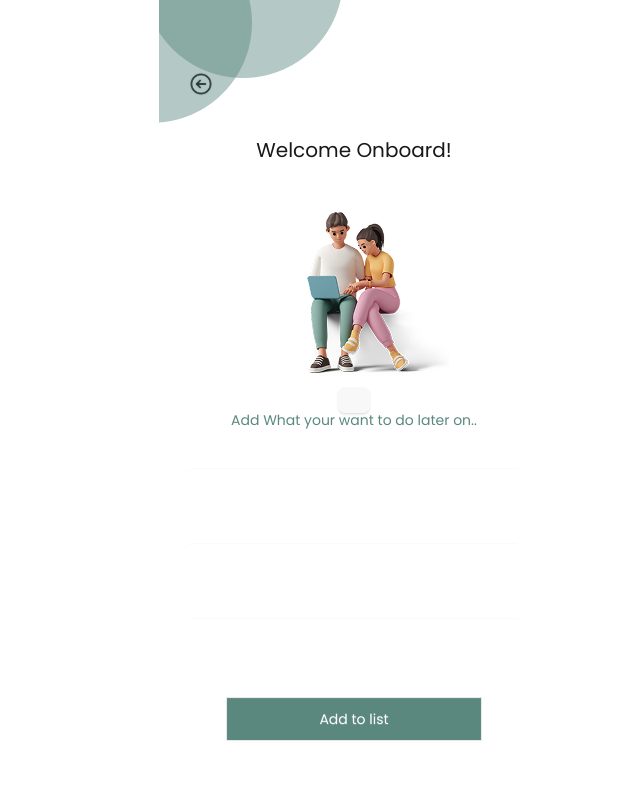
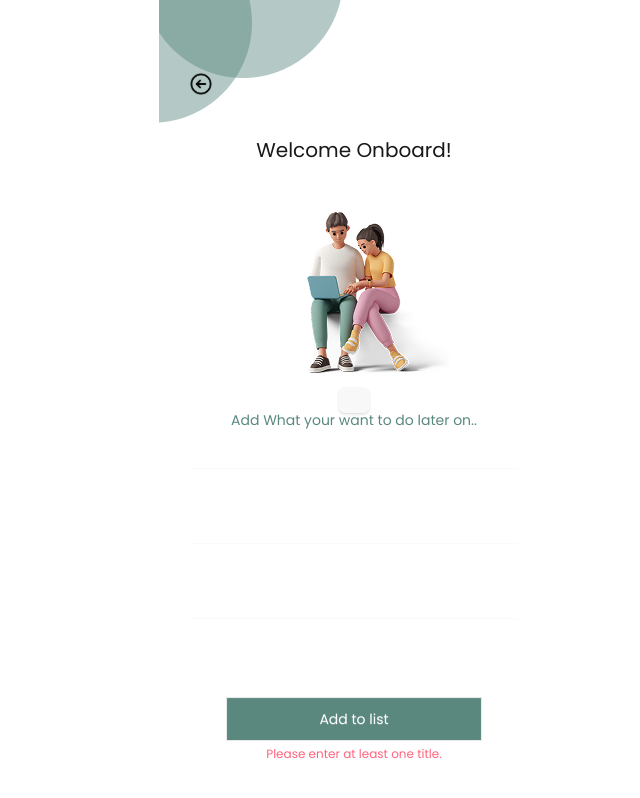
Before and after one commit to gogoyun/todo, a Vue app: page /add in a window 1280 px wide. Shown: the top 798 px of the page, without its empty margins (286-926 px from the left). Built offline with nearby package versions, Linux system fonts and the light colour scheme; the HTML template or start-up script is replaced by a standard one; what tailwindcss-animated would draw is missing.

Commit message:
add yup must-one-title rule, header back router

```diff
--- a/src/components/Add.vue
+++ b/src/components/Add.vue
@@ -1,18 +1,55 @@
 <script setup lang="ts">
+import { useForm, Field } from 'vee-validate'
+import * as yup from 'yup'
+import { useI18n } from 'vue-i18n'
+const { t } = useI18n()
+const schema = yup.object({
+	titles: yup.array()
+		.of(
+			yup.object({
+				titles: yup.string().nullable(),
+			})
+		)
+		.test(
+			'must-one-title', // 定義驗證規則名稱
+			t('validate.titleRequired'), // 當驗證失敗時顯示的錯誤訊息
+			(value) => {
+				// 如果整個陣列不存在或為空，直接返回 false
+				if (!value || value.length === 0) {
+					return false;
+				}
+				// 其中一個有值返回true
+				return value.some(item => item && item.title && item.title.trim() !== '');
+			}
+		),
+});
+const { handleSubmit, errors } = useForm({
+	validationSchema: schema,
+})
+const formSubmit = handleSubmit(async(values) => {
+	console.log(values);
+},(errors) => {
+	console.log("errors", errors);
+})
 </script>
 
 <template>
+	<form @submit.prevent="formSubmit">
 		<div class="flex flex-col justify-center content-center text-center">
 			<h1 class="text-xl mt-2 mb-6">Welcome Onboard!</h1>
 			<img src="@/assets/images/add_pic.png" class="inline-block mx-auto my-6" alt="welcome back!">
 			<p class="text-sm/6 text-primary pb-8">Add What your want to do later on..</p>
 			<fieldset class="fieldset flex flex-col grow gap-7 mb-5">
-			<input type="text" class="input w-full h-[47px] border-0 rounded-[11px]">
-			<input type="text" class="input w-full h-[47px] border-0 rounded-[11px]">
-			<input type="text" class="input w-full h-[47px] border-0 rounded-[11px]">
+				<div v-for="index in 3">
+					<Field type="text" class="input w-full h-[47px] border-0 rounded-[11px]" :name="`titles[${index-1}].title`" />
+				</div>
 			</fieldset>
-		<div class="mt-2 mb-10"><button class="btn btn-md btn-wide bg-primary text-base-100 font-normal rounded-none h-[44px]">Add to list</button></div>
+			<div class="mt-2 mb-10">
+				<button type="submit" class="btn btn-md btn-wide bg-primary text-base-100 font-normal rounded-none h-[44px]">Add to list</button>
+				<div class="error-text mt-1 px-1 h-[18px]">{{ errors.titles }}</div>
 			</div>
+		</div>
+	</form>
 </template>
 <style scoped>
 </style>
--- a/src/components/Header.vue
+++ b/src/components/Header.vue
@@ -1,8 +1,9 @@
 <script setup lang="ts">
 	import { computed } from 'vue';
-import BackArrowIcon from './icons/BackArrowIcon.vue';
-  import { useRoute } from 'vue-router'
+  import BackArrowIcon from './icons/BackArrowIcon.vue';
+  import { useRoute, useRouter } from 'vue-router'
   const route = useRoute();
+  const router = useRouter();
   const showArrow = computed(() => {
     if (route.name === 'list') {
       return 'hidden';
@@ -13,7 +14,7 @@ import BackArrowIcon from './icons/BackArrowIcon.vue';
 <header>
   <img src="@/assets/images/header_circle.png" class="header-bg" />
   <div class="top pt-16 px-6" :class="showArrow">
-		<button class="btn btn-ghost p-0"><BackArrowIcon /></button>
+		<button class="btn btn-ghost p-0" @click="router.go(-1);"><BackArrowIcon /></button>
 	</div>
 </header>
 </template>
@@ -23,4 +24,7 @@ import BackArrowIcon from './icons/BackArrowIcon.vue';
   top: 0;
   left: 0;
 }
+.btn {
+  position: relative;
+}
 </style>
--- a/src/components/List.vue
+++ b/src/components/List.vue
@@ -4,6 +4,8 @@ import AddIcon from '@/components/icons/AddIcon.vue'
 import ListItems from './ListItems.vue';
 import { getTodos } from '@/services/axios';
 import { useUserStore } from '@/stores';
+import { useRouter } from 'vue-router';
+const router = useRouter();
 const storeUser = useUserStore();
 const listData = ref([]);
 onMounted(async()=> {
@@ -28,7 +30,7 @@ onMounted(async()=> {
 		<div class="flex flex-col bg-base-100 rounded-3xl shadow-md px-[31px]  pt-2 pb-6 text-[13px] h-full max-h-[240px]">
 			<div class="flex justify-between items-center mb-2">
 				<div class="font-medium opacity-34">Dairy  Tasks.</div>
-				<button class="btn btn-ghost p-1"><AddIcon /></button>
+				<button class="btn btn-ghost p-1" @click="router.push('/add')"><AddIcon /></button>
 			</div>
 			<ListItems :list-data="listData" v-if="listData.length" />
 		</div>
--- a/src/i18n/locales/en.ts
+++ b/src/i18n/locales/en.ts
@@ -32,6 +32,7 @@ export default {
       signup: 'Registration successful!',
       signin: 'Login successful',
     },
-    error: 'Registration failed. Please contact the vendor.'
+    error: 'Registration failed. Please contact the vendor.',
+    titleRequired: 'Please enter at least one title.',
   }
 }
--- a/src/i18n/locales/zh.ts
+++ b/src/i18n/locales/zh.ts
@@ -32,6 +32,7 @@ export default {
       signup: '註冊成功',
       signin: '登入成功',
     },
-    error: '註冊失敗請聯繫廠商'
+    error: '註冊失敗請聯繫廠商',
+    titleRequired: '至少需要填寫一個標題',
   }
 }
```
Lines whose indentation alone changed are shown as unchanged.
